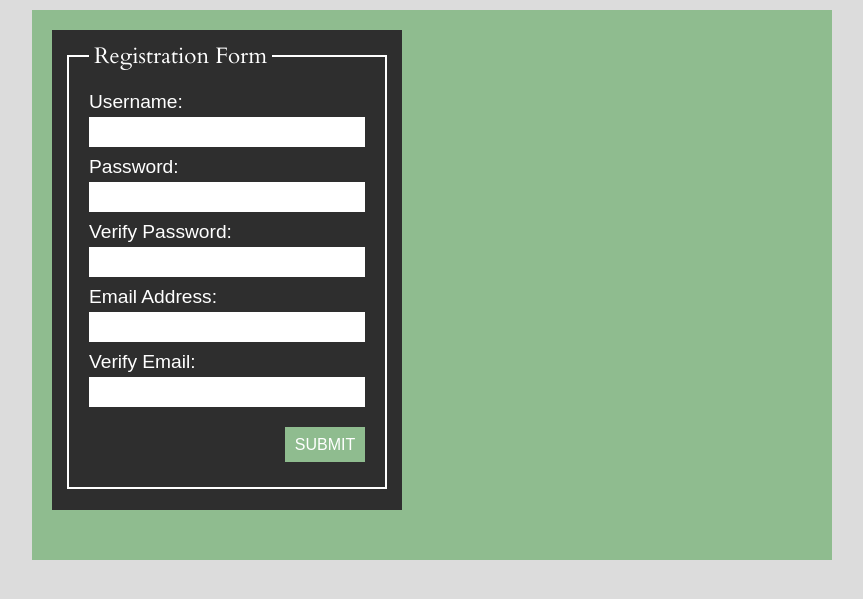
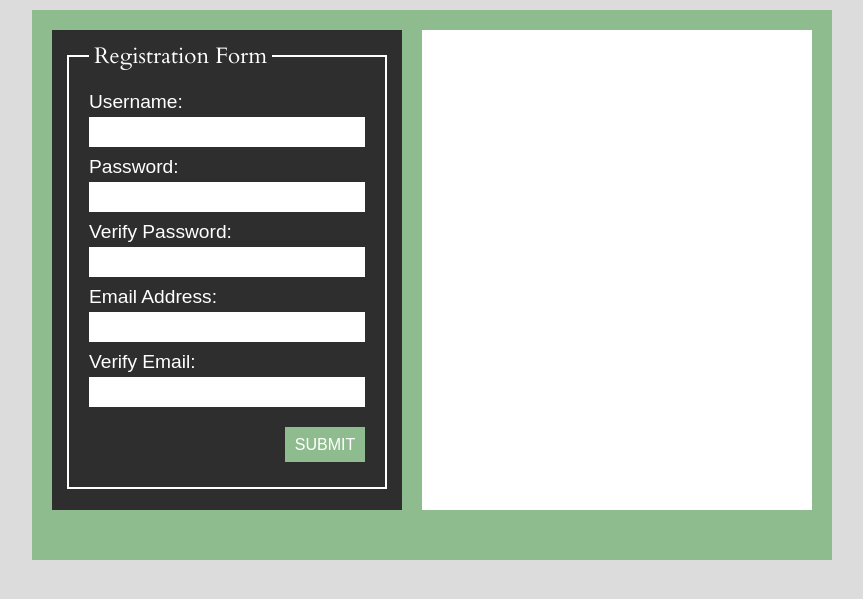
Before and after one commit to Strider64/php-registration-tutorial, a PHP site: page / in a window 1280 px wide. Shown: the top 599 px of the page, without its empty margins (208-1071 px from the left). Run offline with PHP 8.4, Linux system fonts and the light colour scheme; some web fonts are replaced.

Commit message:
Add files via upload

```diff
--- a/index.php
+++ b/index.php
@@ -29,6 +29,9 @@
                     <input id="registerBtn" type="submit" name="submit" value="submit" tabindex="6">
                 </fieldset>
             </form>
+            <div class="info">
+
+            </div>
         </div>
     </body>
 </html>
```
